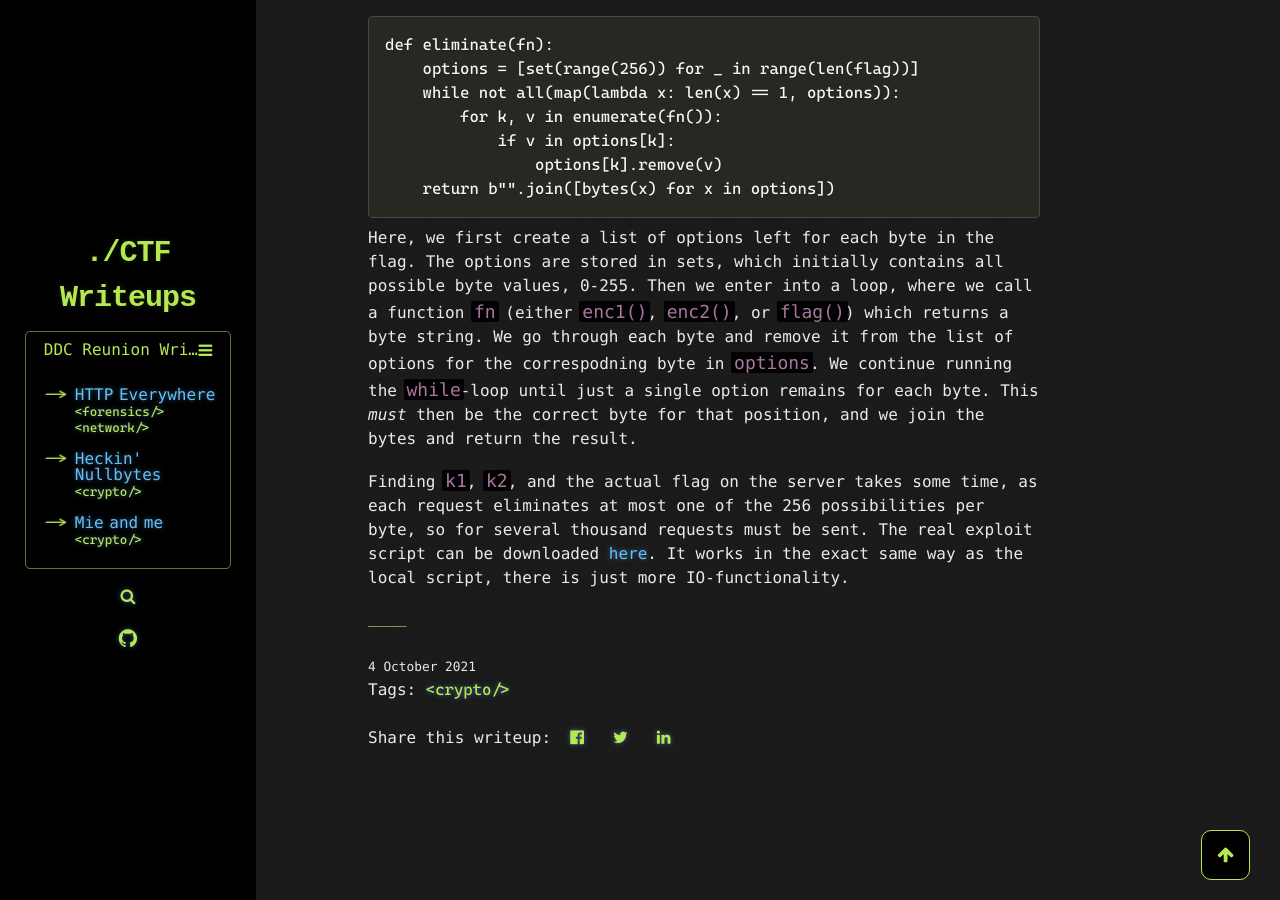
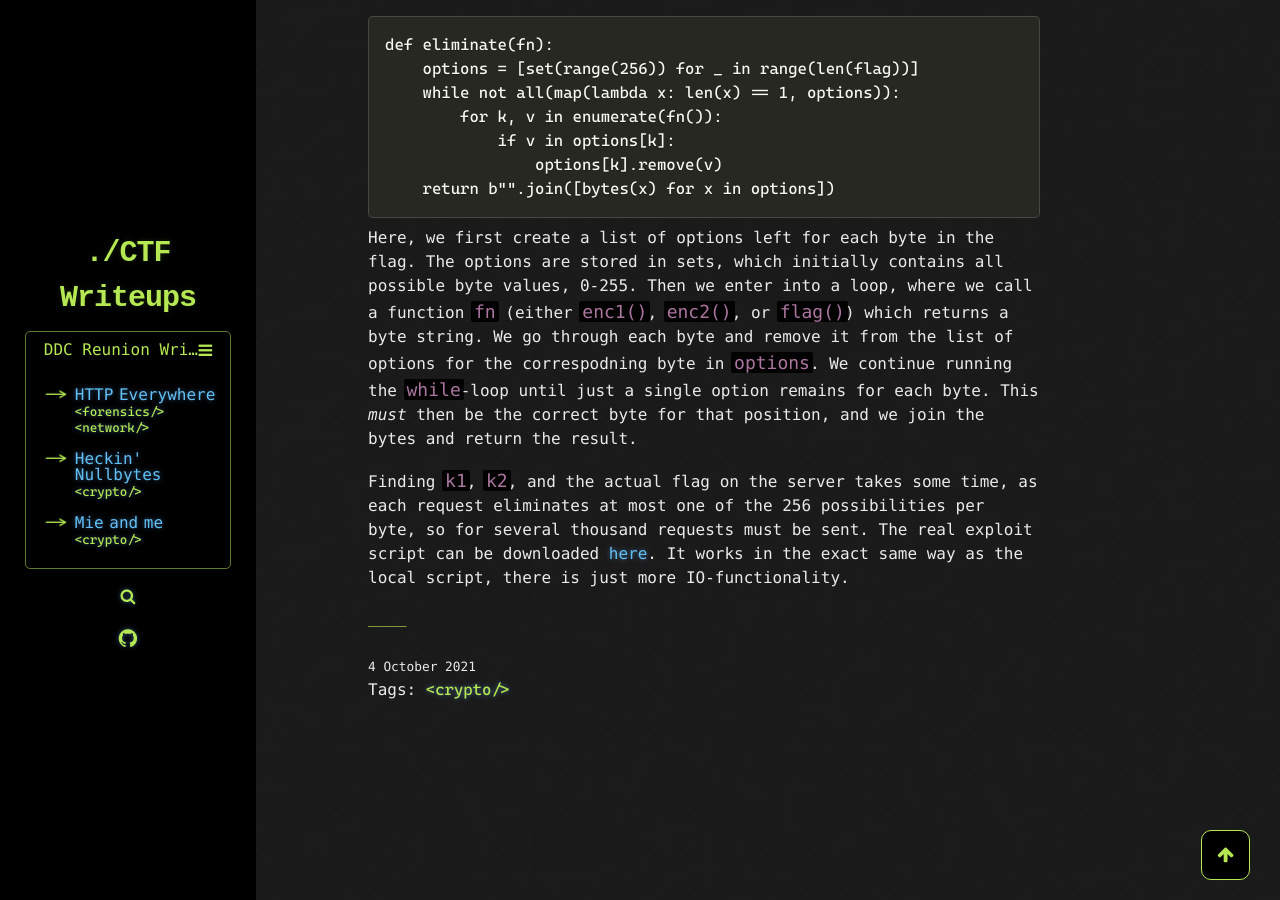
Before and after one commit to Nissen96/CTF-writeups, a Jekyll site: the page built from _writeups/2021/DDC-Reunion/Heckin'-Nullbytes.md, in a window 1280 px wide and 900 px high, scrolled down 2029 px. Built offline with Jekyll 4.4.1, drawn with Linux system fonts in a browser that asks for light colours; nearby versions of some CDN libraries; library files that are not in the unit come from our copies.

Commit message:
Remove social buttons

```diff
--- a/_layouts/writeup.html
+++ b/_layouts/writeup.html
@@ -30,7 +30,7 @@ layout: default
 
 {{ content }}
 
-<div id="share-links">
+<div id="tags">
   <span id="divider-line">____</span>
   <br><br>
   <small>{{ page.date | date: "%-d %B %Y" }}</small>
@@ -40,23 +40,4 @@ layout: default
   </div>
   {% endif %}
   <br>
-
-  {% assign url = page.url | absolute_url %}
-  {% capture text %}Writeup for the challenge {{ page.title }} from {{ page.ctf }}{% endcapture %}
-  {% capture tags %}ctf,writeup,{{ page.slug }},{{ page.ctf }},{{ page.tags | join: "," }}{% endcapture %}
-  {% assign hashtags = tags | replace: "-", "," | replace: " ", "," | split: "," | uniq | join: "," %}
-  {% capture windowOptions %}width=650,height=350,toolbar=no,menubar=no,scrollbars=yes,resizable=yes,location=no,directories=no,status=no{% endcapture %}
-
-  Share this writeup:&nbsp;
-  <a href="javascript:void(window.open('https://www.facebook.com/sharer/sharer.php?u={{ url }}','Windows','{{ windowOptions }}'))">
-    <i class="fa fa-facebook-official" aria-hidden="true"></i>
-  </a>
-  &nbsp;
-  <a href="javascript:void(window.open('https://twitter.com/intent/tweet?url={{ url }}&text={{ text }}&hashtags={{ hashtags }}','Windows','{{ windowOptions }}'))">
-    <i class="fa fa-twitter" aria-hidden="true"></i>
-  </a>
-  &nbsp;
-  <a href="javascript:void(window.open('https://www.linkedin.com/sharing/share-offsite/?url={{ url }}&text={{ text }}','Windows','{{ windowOptions }}'))">
-    <i class="fa fa-linkedin" aria-hidden="true"></i>
-  </a>
 </div>
```
